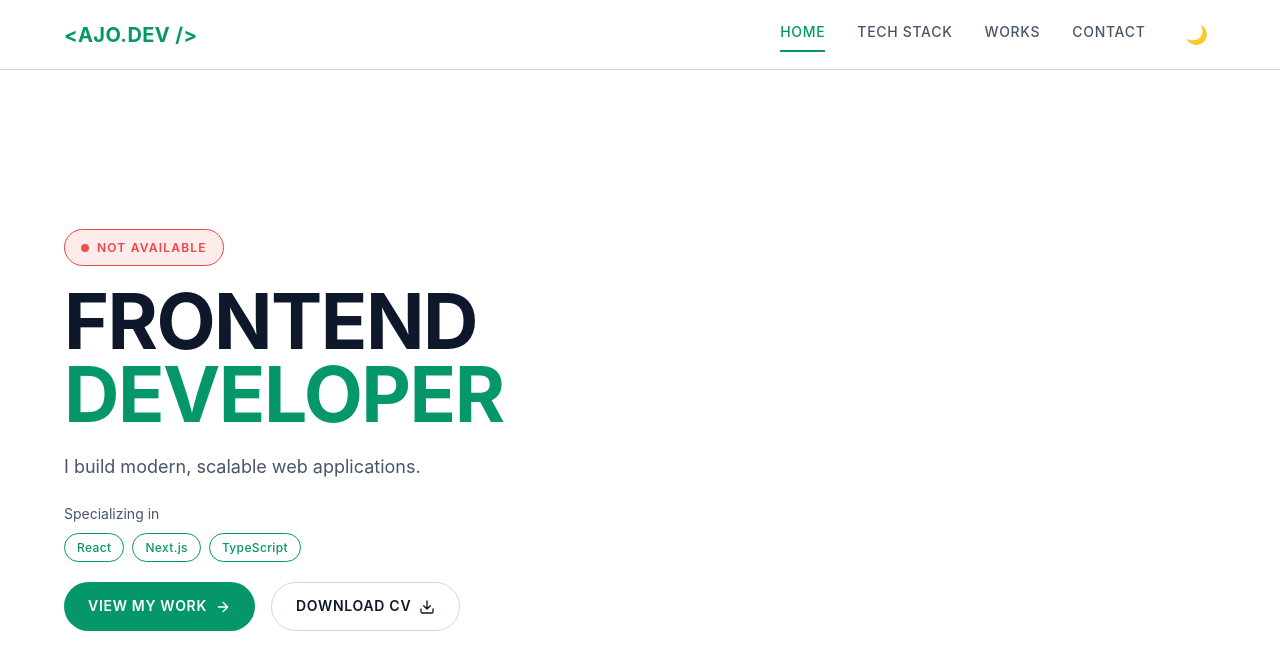
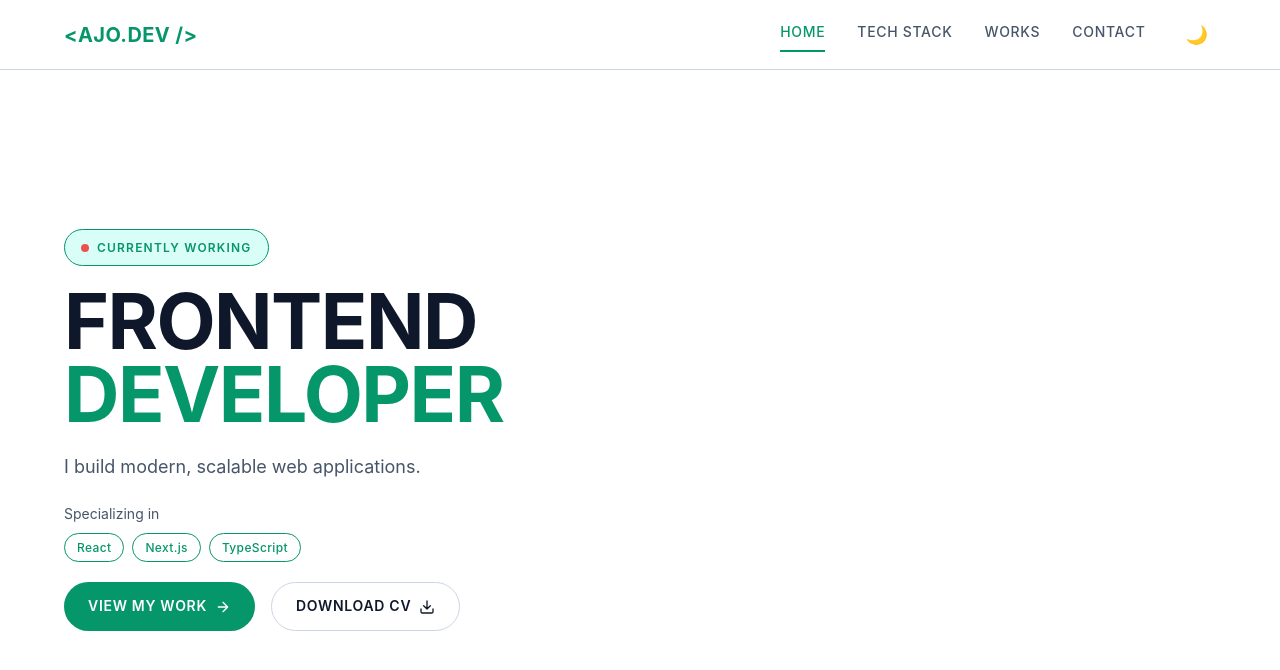
Before and after one commit to AjoyChakravarthy/Personal-webby-26feb, a React (Vite) app: page / in a window 1280 px wide. Shown: the top 670 px of the page. Built offline with nearby package versions, Linux system fonts and the light colour scheme.

Commit message:
Update hero: currently working status, red dot only, add location to code mockup

```diff
--- a/src/components/Hero.css
+++ b/src/components/Hero.css
@@ -40,16 +40,6 @@
   background: rgba(0, 240, 200, 0.15);
 }
 
-
-.hero__badge--offline {
-  background: rgba(239, 68, 68, 0.08);
-  border-color: #ef4444;
-  color: #ef4444;
-}
-
-[data-theme='light'] .hero__badge--offline {
-  background: rgba(239, 68, 68, 0.1);
-}
 
 .hero__badge-dot {
   width: 8px;
--- a/src/components/Hero.tsx
+++ b/src/components/Hero.tsx
@@ -8,9 +8,9 @@ export default function Hero() {
     <section className="hero">
       <div className="container">
         <div className="hero__content fade-in-up">
-          <div className={`hero__badge${IS_AVAILABLE ? '' : ' hero__badge--offline'}`}>
+          <div className="hero__badge">
             <span className={`hero__badge-dot${IS_AVAILABLE ? '' : ' hero__badge-dot--offline'}`} />
-            {IS_AVAILABLE ? 'Available for Work' : 'Not Available'}
+            {IS_AVAILABLE ? 'Available for Work' : 'Currently Working'}
           </div>
 
           <h1 className="hero__title">
@@ -87,6 +87,11 @@ export default function Hero() {
                 <span className="code-bracket">{'='}</span>
                 <span className="code-string">{'"Building UIs"'}</span>
               </div>
+              <div style={{ paddingLeft: '3.5rem' }}>
+                <span className="code-attr">{'location'}</span>
+                <span className="code-bracket">{'='}</span>
+                <span className="code-string">{'"Trivandrum, Kerala"'}</span>
+              </div>
               <div style={{ paddingLeft: '2.5rem' }}>
                 <span className="code-tag">{'/'}</span>
                 <span className="code-bracket">{'>'}</span>
```
